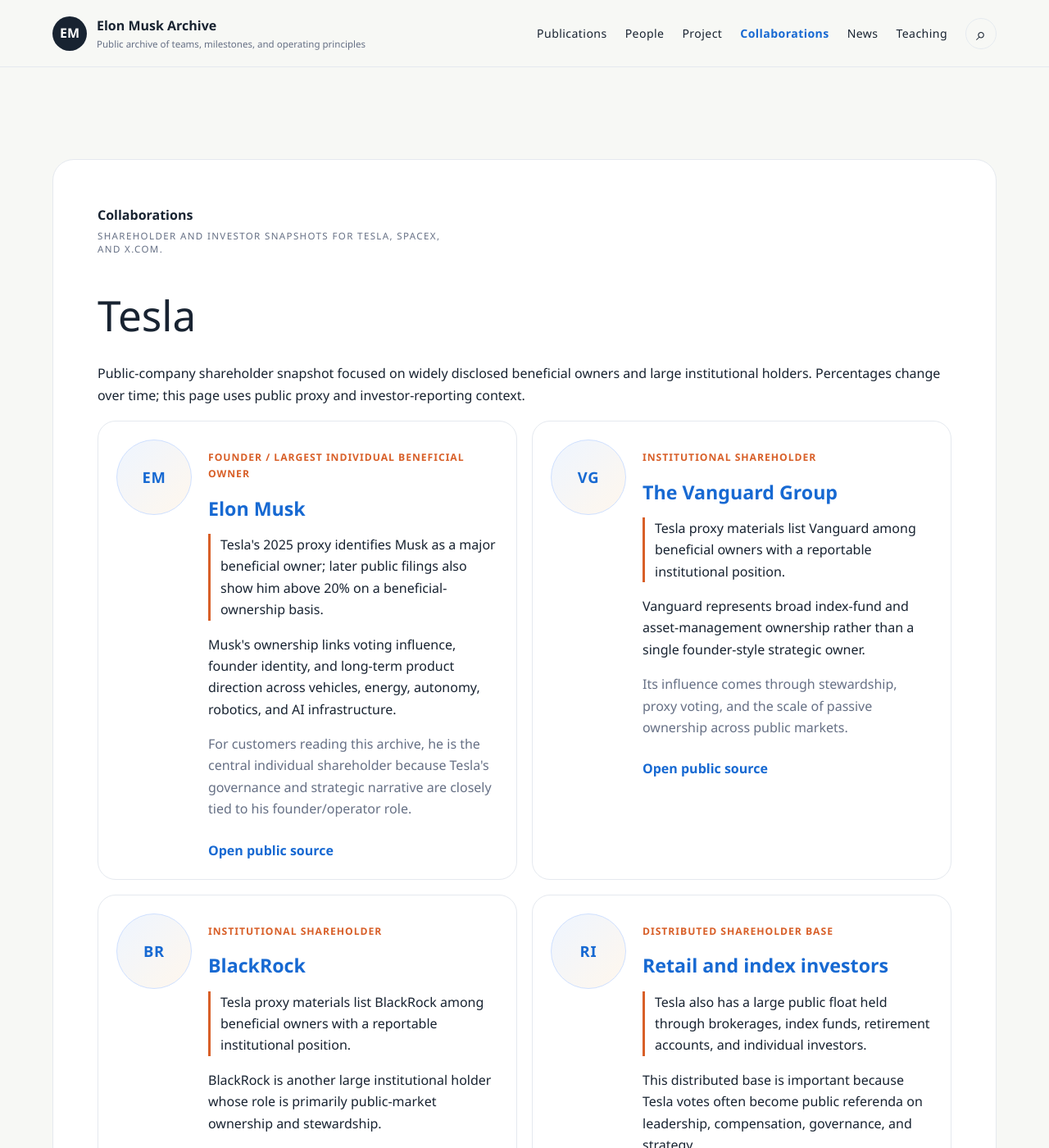
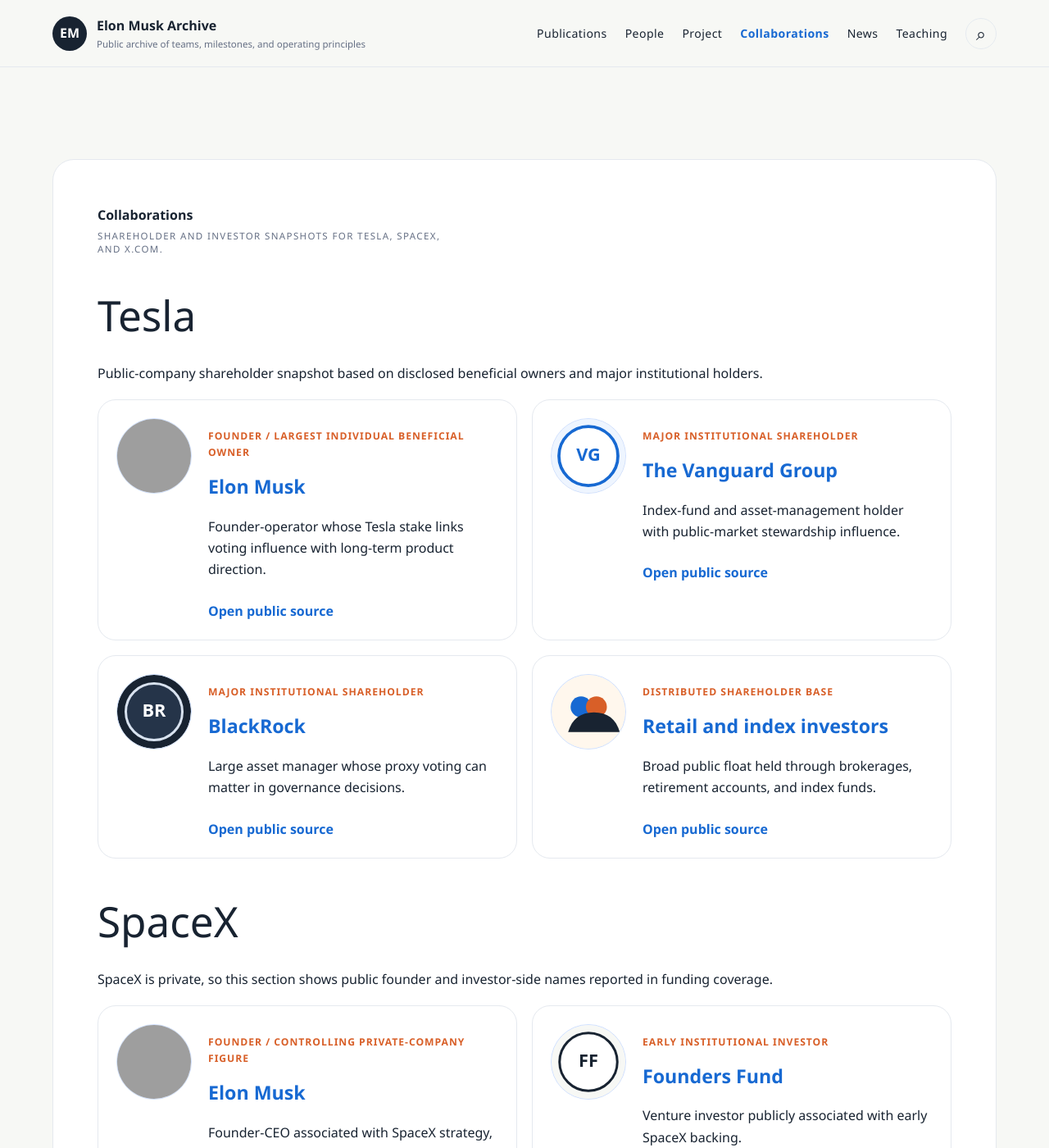
Before and after one commit to zms7777777/elon-musk-archive, a Jekyll site: the page built from collaborations.md, in a window 1280 px wide and 1400 px high. Shown: the whole window at 82% size. Built offline with Jekyll 4.4.1, drawn with Linux system fonts in a browser that asks for light colours; some of the changed text lies outside the part shown; grey boxes are pictures that could not be loaded.

Commit message:
Simplify shareholder collaboration profiles

```diff
--- a/_data/collaborations.yml
+++ b/_data/collaborations.yml
@@ -1,93 +1,69 @@
 - company: "Tesla"
-  intro: "Public-company shareholder snapshot focused on widely disclosed beneficial owners and large institutional holders. Percentages change over time; this page uses public proxy and investor-reporting context."
+  intro: "Public-company shareholder snapshot based on disclosed beneficial owners and major institutional holders."
   items:
     - name: "Elon Musk"
-      initials: "EM"
+      image: "https://upload.wikimedia.org/wikipedia/commons/9/99/Elon_Musk_Colorado_2022_%28cropped2%29.jpg"
       type: "Founder / largest individual beneficial owner"
-      stake: "Tesla's 2025 proxy identifies Musk as a major beneficial owner; later public filings also show him above 20% on a beneficial-ownership basis."
-      summary: "Musk's ownership links voting influence, founder identity, and long-term product direction across vehicles, energy, autonomy, robotics, and AI infrastructure."
-      detail: "For customers reading this archive, he is the central individual shareholder because Tesla's governance and strategic narrative are closely tied to his founder/operator role."
-      url: "https://ir.tesla.com/"
+      summary: "Founder-operator whose Tesla stake links voting influence with long-term product direction."
+      url: "https://ir.tesla.com/sec-filings"
     - name: "The Vanguard Group"
-      initials: "VG"
-      type: "Institutional shareholder"
-      stake: "Tesla proxy materials list Vanguard among beneficial owners with a reportable institutional position."
-      summary: "Vanguard represents broad index-fund and asset-management ownership rather than a single founder-style strategic owner."
-      detail: "Its influence comes through stewardship, proxy voting, and the scale of passive ownership across public markets."
+      image: "/assets/img/avatar-vanguard.svg"
+      type: "Major institutional shareholder"
+      summary: "Index-fund and asset-management holder with public-market stewardship influence."
       url: "https://corporate.vanguard.com/"
     - name: "BlackRock"
-      initials: "BR"
-      type: "Institutional shareholder"
-      stake: "Tesla proxy materials list BlackRock among beneficial owners with a reportable institutional position."
-      summary: "BlackRock is another large institutional holder whose role is primarily public-market ownership and stewardship."
-      detail: "The firm is relevant to Tesla governance because institutional voting can matter during compensation, board, and shareholder proposal votes."
+      image: "/assets/img/avatar-blackrock.svg"
+      type: "Major institutional shareholder"
+      summary: "Large asset manager whose proxy voting can matter in governance decisions."
       url: "https://www.blackrock.com/"
     - name: "Retail and index investors"
-      initials: "RI"
+      image: "/assets/img/avatar-retail.svg"
       type: "Distributed shareholder base"
-      stake: "Tesla also has a large public float held through brokerages, index funds, retirement accounts, and individual investors."
-      summary: "This distributed base is important because Tesla votes often become public referenda on leadership, compensation, governance, and strategy."
-      detail: "Unlike private-company investors, these holders can enter or exit through public markets and vote through broker or fund proxy systems."
+      summary: "Broad public float held through brokerages, retirement accounts, and index funds."
       url: "https://ir.tesla.com/"
 - company: "SpaceX"
-  intro: "SpaceX is private, so it does not publish a public shareholder table like Tesla. The entries below are public founder/investor-side names frequently reported in funding and ownership coverage."
+  intro: "SpaceX is private, so this section shows public founder and investor-side names reported in funding coverage."
   items:
     - name: "Elon Musk"
-      initials: "EM"
-      type: "Founder / controlling private-company shareholder"
-      stake: "SpaceX ownership details are private, but Musk is widely described as the founder and controlling figure."
-      summary: "His role combines founder equity, CEO leadership, vehicle strategy, launch architecture, and long-term Mars-focused mission framing."
-      detail: "On this page, Musk is treated as the anchor shareholder/operator rather than as a passive investor."
+      image: "https://upload.wikimedia.org/wikipedia/commons/9/99/Elon_Musk_Colorado_2022_%28cropped2%29.jpg"
+      type: "Founder / controlling private-company figure"
+      summary: "Founder-CEO associated with SpaceX strategy, vehicle architecture, and long-term mission direction."
       url: "https://www.spacex.com/"
     - name: "Founders Fund"
-      initials: "FF"
+      image: "/assets/img/avatar-founders-fund.svg"
       type: "Early institutional investor"
-      stake: "Founders Fund is publicly associated with early institutional backing of SpaceX."
-      summary: "The firm is relevant because early private capital helped support SpaceX before reusable launch had become a proven commercial category."
-      detail: "Its profile fits the venture-style investor role: high-risk backing of a technically ambitious company before market validation."
+      summary: "Venture investor publicly associated with early SpaceX backing."
       url: "https://foundersfund.com/"
     - name: "Fidelity"
-      initials: "FI"
+      image: "/assets/img/avatar-fidelity.svg"
       type: "Growth investor"
-      stake: "Fidelity has been publicly reported as an investor in SpaceX private-market rounds."
-      summary: "Fidelity represents later-stage private-company capital, where investors participate after operational traction and valuation growth."
-      detail: "For customers, this is useful context because private SpaceX ownership includes both founder control and large institutional capital."
+      summary: "Later-stage investor reported in SpaceX private-market funding coverage."
       url: "https://www.fidelity.com/"
     - name: "Alphabet / Google"
-      initials: "GO"
+      image: "/assets/img/avatar-alphabet.svg"
       type: "Strategic investor"
-      stake: "Google/Alphabet has been publicly associated with SpaceX investment coverage around satellite and connectivity ambitions."
-      summary: "Strategic backing matters because SpaceX's business spans launch, satellites, communications, and data infrastructure."
-      detail: "This is listed as public investor-side context rather than as a current complete shareholder disclosure."
+      summary: "Investor-side context tied to satellite, connectivity, and data-infrastructure ambitions."
       url: "https://abc.xyz/"
 - company: "X.com"
-  intro: "X is private and was later combined with xAI in an all-stock transaction announced in March 2025. Public ownership data is therefore reported, partial, and event-based rather than a live official cap table."
+  intro: "X is private and was combined with xAI in March 2025, so public ownership data is reported and partial."
   items:
     - name: "xAI / Elon Musk"
-      initials: "XA"
+      image: "https://upload.wikimedia.org/wikipedia/commons/9/99/Elon_Musk_Colorado_2022_%28cropped2%29.jpg"
       type: "Parent-company context"
-      stake: "In March 2025, Musk said xAI acquired X in an all-stock transaction valuing X equity at about $33 billion."
-      summary: "X.com is now best understood in this archive as part of Musk's AI-and-distribution ecosystem rather than as a standalone public company."
-      detail: "The shareholder story changed after the xAI transaction because X's platform, users, data, and distribution became tied to xAI's model and product roadmap."
+      summary: "Musk said xAI acquired X in an all-stock transaction, tying X to the AI product ecosystem."
       url: "https://x.ai/"
     - name: "Prince Alwaleed / Kingdom Holding"
-      initials: "KA"
+      image: "https://commons.wikimedia.org/wiki/Special:FilePath/Al_Waleed_bin_Talal_2015.jpg"
       type: "Reported X investor"
-      stake: "Public reporting and court-unsealed lists identified Saudi investor Prince Alwaleed bin Talal / Kingdom Holding among X backers."
-      summary: "This investor profile is relevant because it represents large outside capital rolled into or supporting the private X ownership structure."
-      detail: "The page treats this as public reporting about the X buyout-era shareholder base, not as a current official post-xAI cap-table statement."
+      summary: "Publicly reported as part of the X buyout-era investor base."
       url: "https://kingdom.com.sa/"
     - name: "Larry Ellison"
-      initials: "LE"
+      image: "https://commons.wikimedia.org/wiki/Special:FilePath/Larry_Ellison_picture.png"
       type: "Reported X investor"
-      stake: "Court-unsealed and media reports have identified Larry Ellison among investors connected to Musk's X acquisition."
-      summary: "Ellison's role is useful context because X's ownership history included high-profile technology founders and strategic personal investors."
-      detail: "He is included as an individually recognizable investor figure rather than as a corporate operating partner."
+      summary: "Technology founder reported among investors connected to Musk's X acquisition."
       url: "https://www.oracle.com/"
     - name: "Andreessen Horowitz / Sequoia"
-      initials: "AS"
+      image: "/assets/img/avatar-venture.svg"
       type: "Venture investors"
-      stake: "Public reporting has identified Andreessen Horowitz and Sequoia among X buyout-era investors, and both are also associated with xAI funding coverage."
-      summary: "These venture firms connect X.com's ownership history with the broader AI, social, and private-market technology investor network."
-      detail: "They are grouped here to keep the page compact while still showing the venture-capital layer behind the X/xAI story."
+      summary: "Venture-capital layer reported around X and the broader xAI funding network."
       url: "https://a16z.com/"
--- a/assets/css/main.css
+++ b/assets/css/main.css
@@ -887,7 +887,14 @@ blockquote {
   justify-content: center;
   letter-spacing: 0.04em;
   text-decoration: none;
+  overflow: hidden;
   width: 92px;
+}
+
+.shareholder-avatar img {
+  height: 100%;
+  object-fit: cover;
+  width: 100%;
 }
 
 .shareholder-body h3 {
--- a/collaborations.md
+++ b/collaborations.md
@@ -16,14 +16,13 @@ permalink: /collaborations/
         {% for item in group.items %}
           <article class="shareholder-card">
             <a class="shareholder-avatar" href="{{ item.url }}" target="_blank" rel="noopener noreferrer" aria-label="Open source for {{ item.name }}">
-              <span>{{ item.initials }}</span>
+              {% assign avatar_image = item.image %}
+              <img src="{% if avatar_image contains '://' %}{{ avatar_image }}{% else %}{{ avatar_image | relative_url }}{% endif %}" alt="{{ item.name }} avatar">
             </a>
             <div class="shareholder-body">
               <p class="eyebrow">{{ item.type }}</p>
               <h3>{{ item.name }}</h3>
-              <p class="stake-line">{{ item.stake }}</p>
               <p>{{ item.summary }}</p>
-              <p class="muted">{{ item.detail }}</p>
               <a class="text-action" href="{{ item.url }}" target="_blank" rel="noopener noreferrer">Open public source</a>
             </div>
           </article>
```
Also changed, not shown: assets/img/avatar-alphabet.svg (added), assets/img/avatar-blackrock.svg (added), assets/img/avatar-fidelity.svg (added), assets/img/avatar-founders-fund.svg (added), assets/img/avatar-retail.svg (added), assets/img/avatar-vanguard.svg (added), assets/img/avatar-venture.svg (added), 1 other file.
